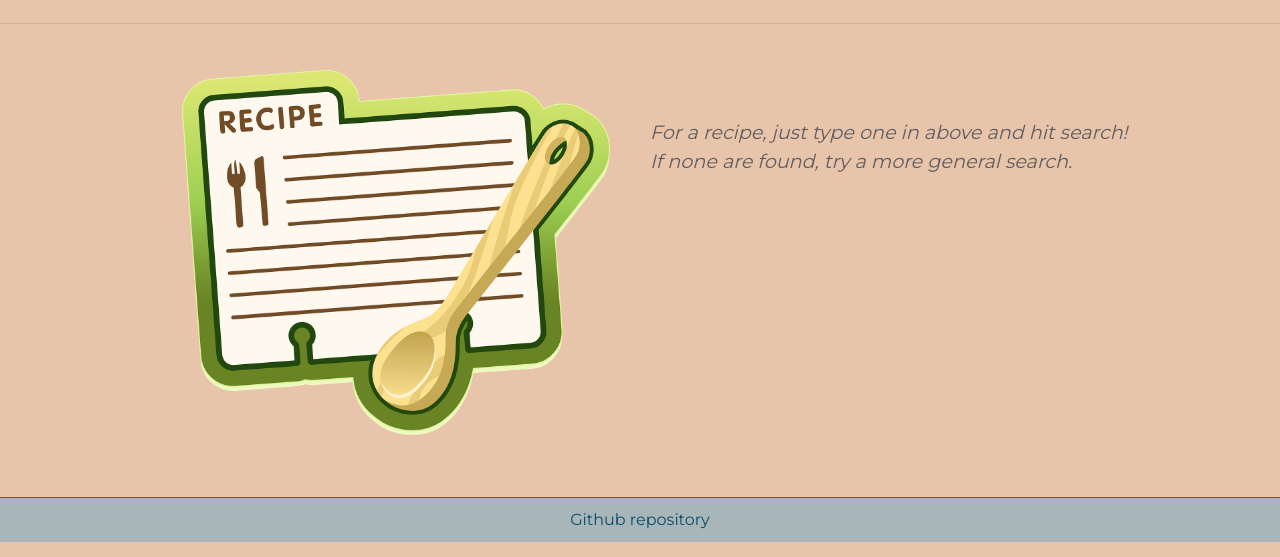
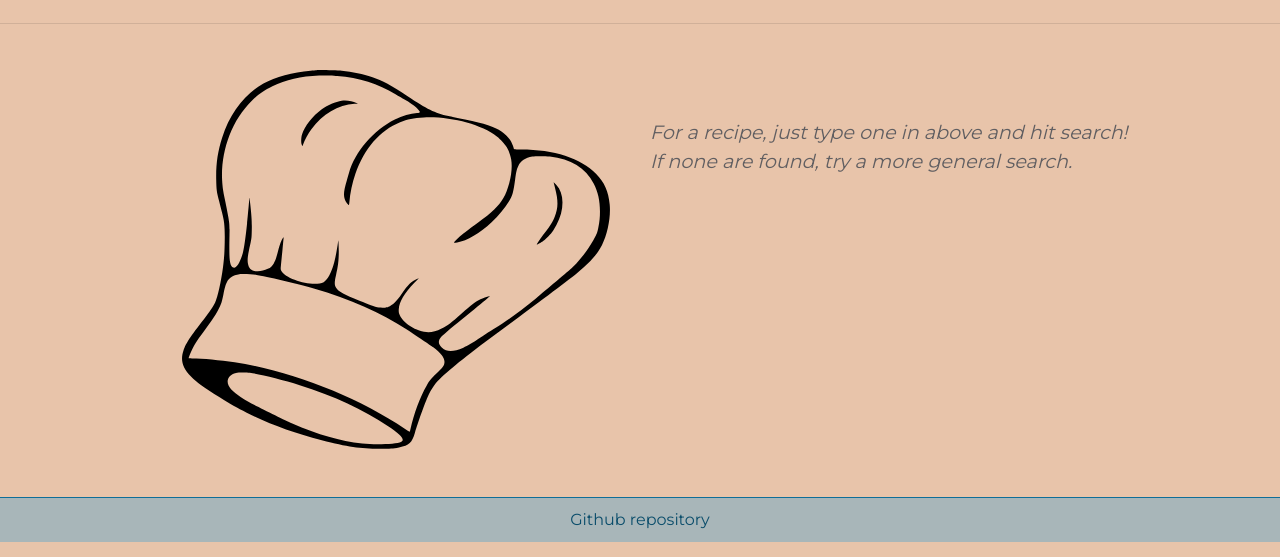
Before and after one commit to megangabrielson/Recipes, a plain HTML site: page index.html in a window 1280 px wide. Shown: the part 258-815 px from the top of the page. Drawn offline with nearby package versions, Linux system fonts and the light colour scheme.

Commit message:
Linked chefs hat

```diff
--- a/index.html
+++ b/index.html
@@ -28,7 +28,7 @@
 
   <div class="row no-gutters">
     <div class="col-lg">
-      <img id="picture" src="/images/recipe.png" alt="recipe photo">
+      <img id="picture" src="/images/hat.svg" alt="recipe photo">
     </div>
     <div class="col-lg">
       <div id="recipeName"></div>
```
